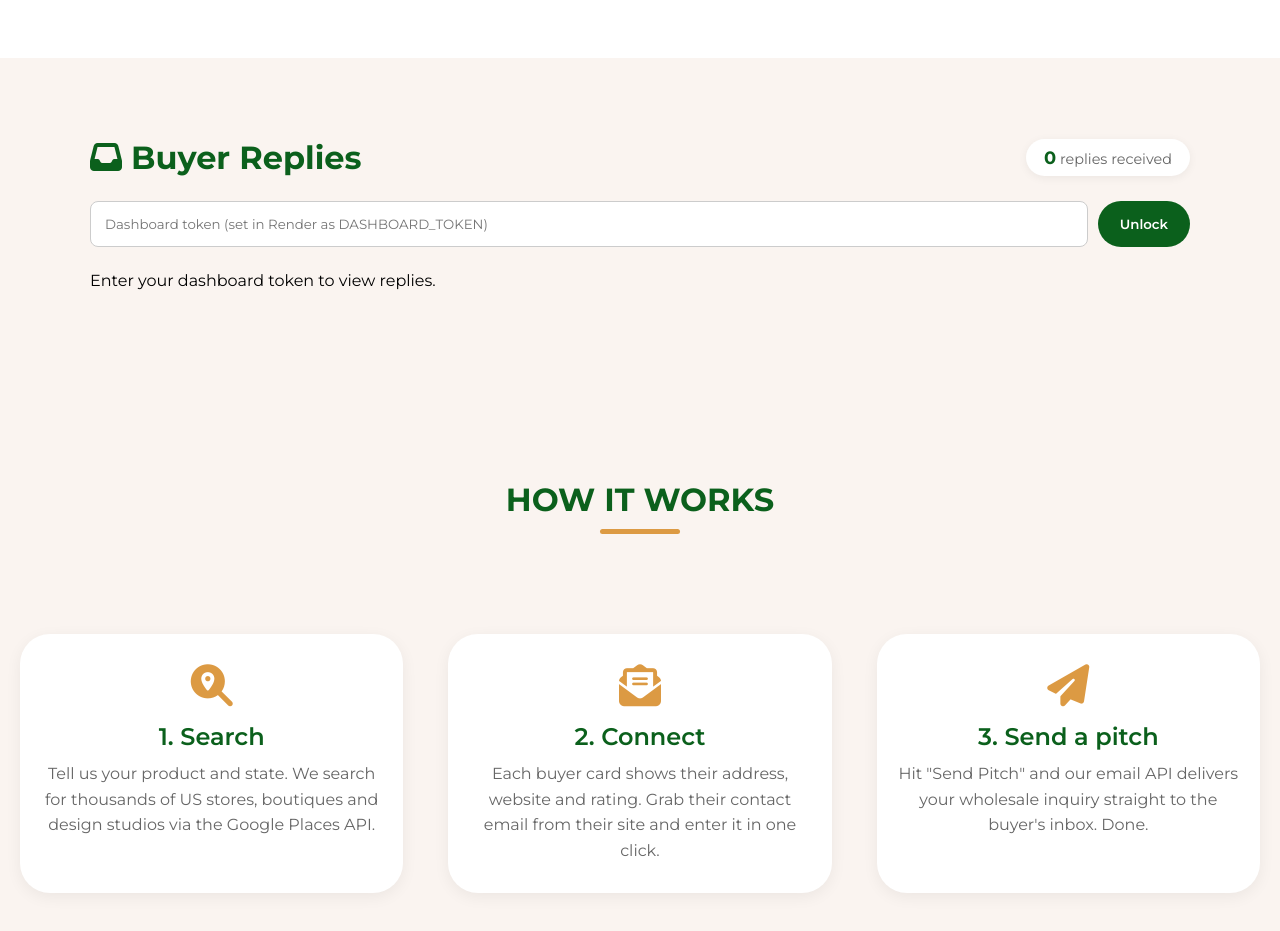
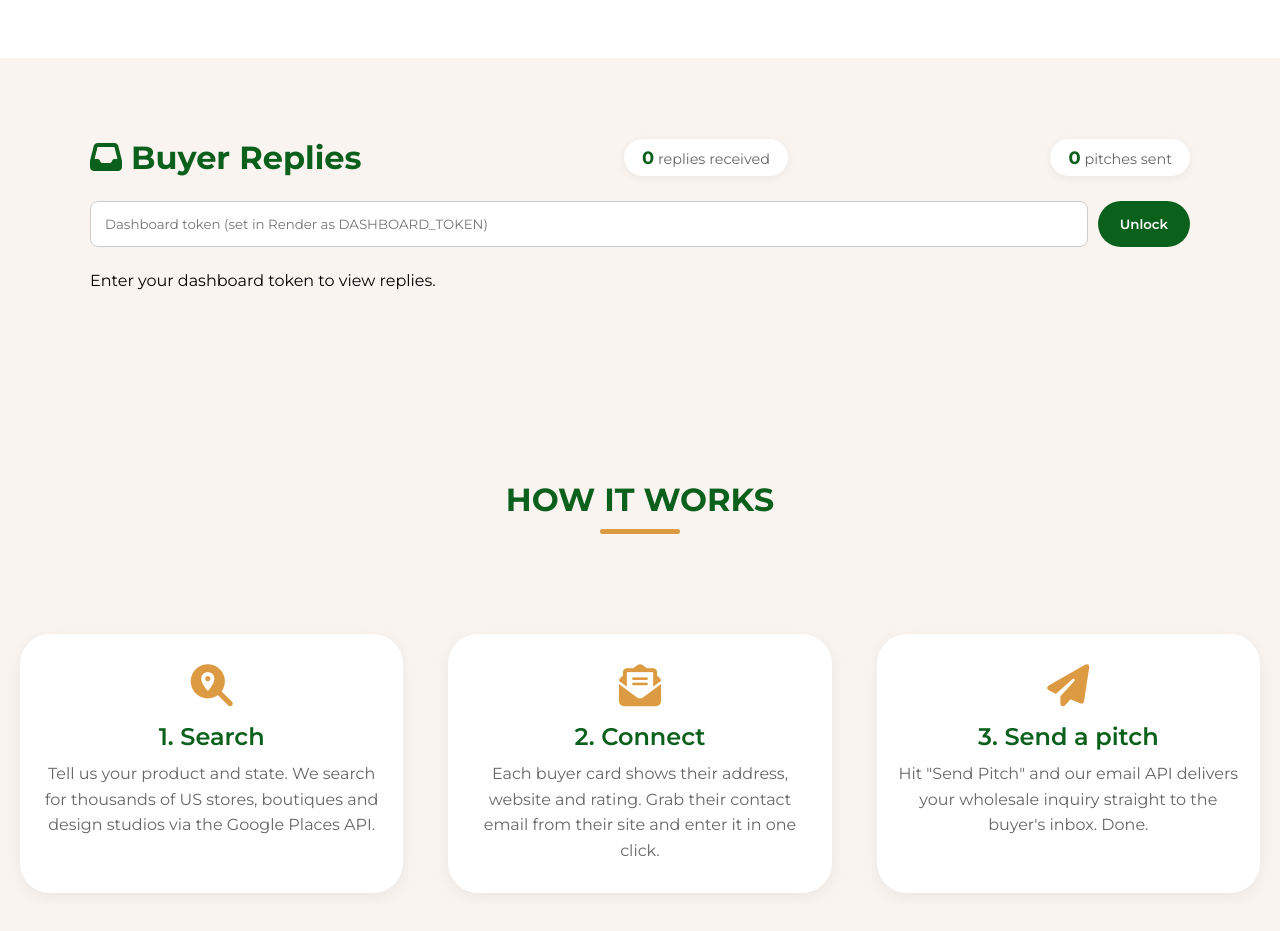
Before and after one commit to Azares-hara/Buyer-finder, a website: page index.html in a window 1280 px wide. Shown: the part 1900-2831 px from the top of the page. Drawn offline with Linux system fonts and the light colour scheme.

Commit message:
Add pitch count display to buyer replies section

```diff
--- a/index.html
+++ b/index.html
@@ -124,7 +124,9 @@
         <div class="dash-header">
           <h1><i class="fa-solid fa-inbox"></i> Buyer Replies</h1>
           <div class="stat-pill"><b id="reply-count">0</b> replies received</div>
+          <div class="stat-pill"><b id="pitch-count">0</b> pitches sent</div>
         </div>
+
 
         <div class="token-bar" id="token-bar">
           <input id="token-input" type="password" placeholder="Dashboard token (set in Render as DASHBOARD_TOKEN)">
```
